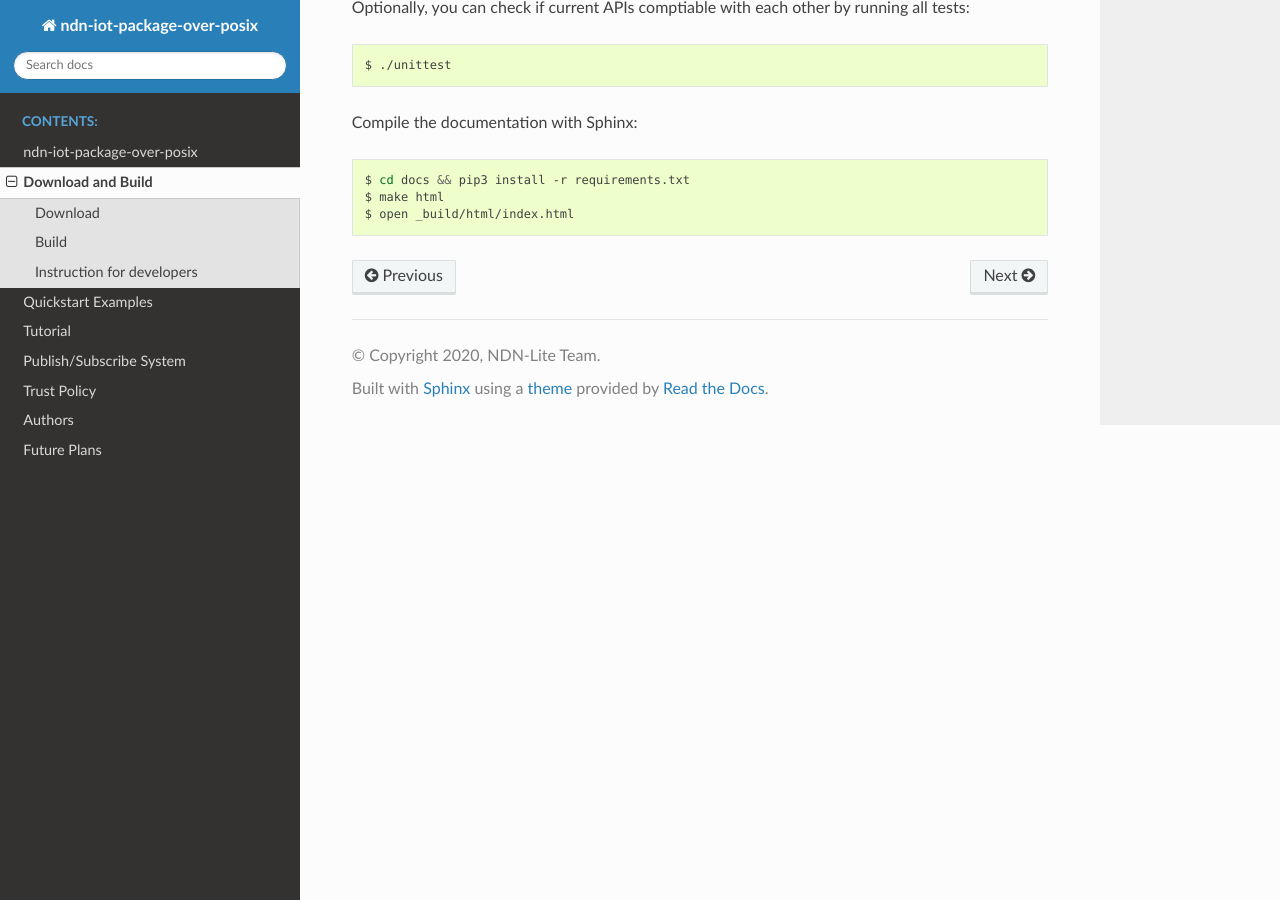
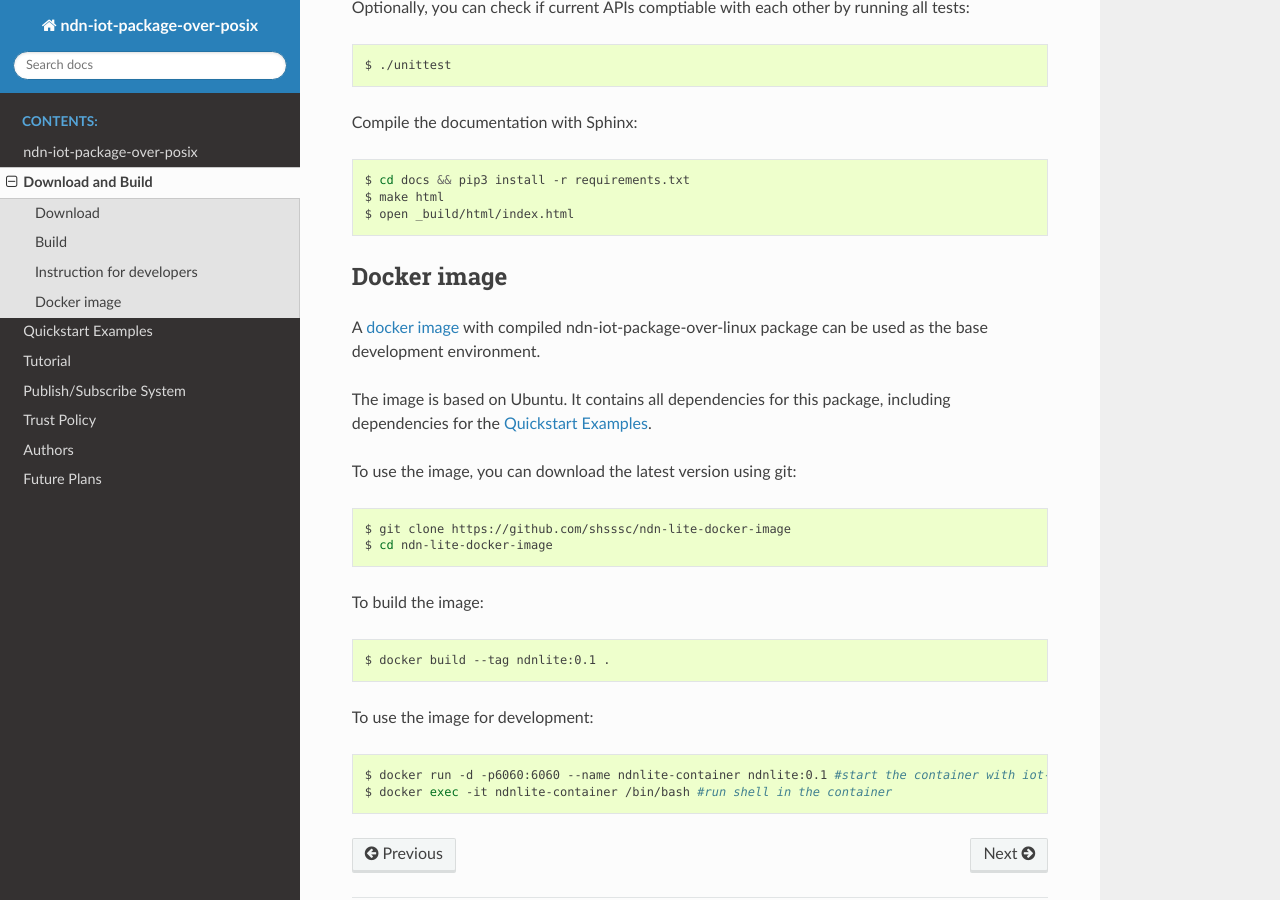
Before and after one commit to named-data-iot/ndn-iot-package-over-posix, a Sphinx documentation site: the page built from docs/src/install.rst, in a window 1280 px wide and 900 px high, scrolled down 841 px. Built offline with Sphinx 7.4.7 and the Read the Docs theme 2.0.0, drawn with Linux system fonts in a browser that asks for light colours.

Commit message:
added docs for docker image

```diff
--- a/docs/src/examples.rst
+++ b/docs/src/examples.rst
@@ -1,5 +1,10 @@
 Quickstart Examples
 ========
+
+The ndn-lite-docker-image_ has NFD and IoT System Controller pre-installed.
+If it's used as your development environment, please skip to `Share QR Code and bootstrap Device`_.
+
+.. _ndn-lite-docker-image: install.html#docker-image
 
 Prepare a NDN environment
 --------------
--- a/docs/src/install.rst
+++ b/docs/src/install.rst
@@ -52,3 +52,33 @@ Compile the documentation with Sphinx:
     $ cd docs && pip3 install -r requirements.txt
     $ make html
     $ open _build/html/index.html
+
+Docker image
+------------
+
+A `docker image`_ with compiled ndn-iot-package-over-linux package can be used as the base development environment.
+
+The image is based on Ubuntu. It contains all dependencies for this package, including dependencies for the `Quickstart Examples`_.
+
+.. _Quickstart Examples: examples.html
+.. _docker image: https://github.com/shsssc/ndn-lite-docker-image
+
+To use the image, you can download the latest version using git:
+
+.. code-block:: bash
+
+    $ git clone https://github.com/shsssc/ndn-lite-docker-image
+    $ cd ndn-lite-docker-image
+
+To build the image:
+
+.. code-block:: bash
+
+    $ docker build --tag ndnlite:0.1 .
+
+To use the image for development:
+
+.. code-block:: bash
+
+    $ docker run -d -p6060:6060 --name ndnlite-container ndnlite:0.1 #start the container with iot-controller on http://localhost:6060
+    $ docker exec -it ndnlite-container /bin/bash #run shell in the container
```
Also changed, not shown: 1 other file.
